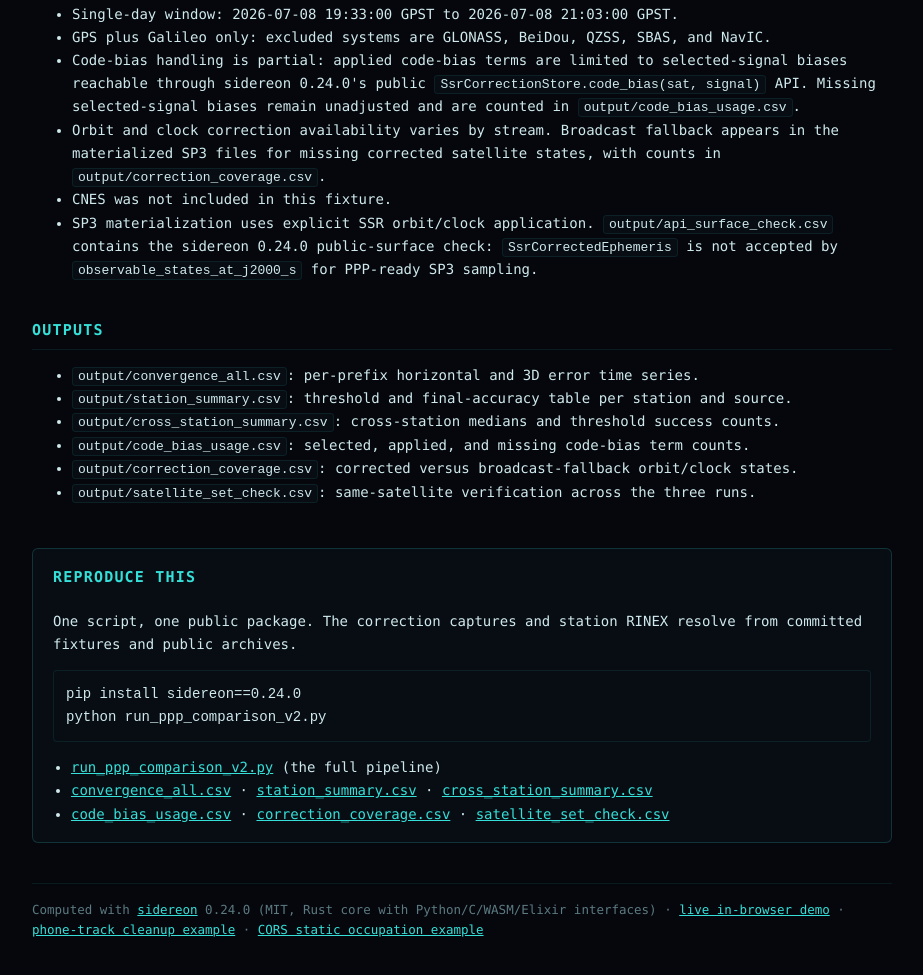
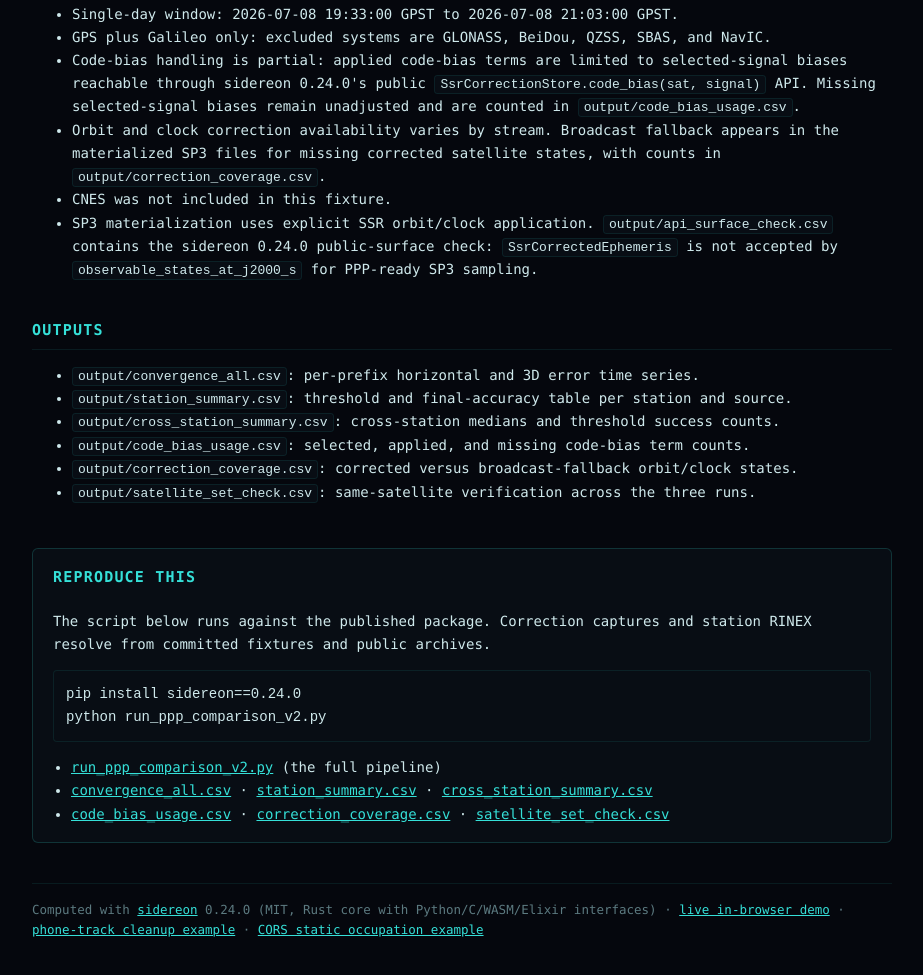
Before and after one commit to neilberkman/sidereon-demo, a website: page public/has-vs-ssr-ppp/index.html in a window 1280 px wide. Shown: the part 2480-3455 px from the top of the page, without its empty margins (178-1101 px from the left). Drawn offline with Linux system fonts and the light colour scheme.

Commit message:
analyses: plain wording on the reproduce block

```diff
--- a/public/has-vs-ssr-ppp/index.html
+++ b/public/has-vs-ssr-ppp/index.html
@@ -358,7 +358,7 @@ tr:nth-child(even) td { background: rgba(8,13,20,0.5); }
 
   <div class="downloads">
     <h2>Reproduce this</h2>
-    <p>One script, one public package. The correction captures and station RINEX resolve from committed fixtures and public archives.</p>
+    <p>The script below runs against the published package. Correction captures and station RINEX resolve from committed fixtures and public archives.</p>
     <pre>pip install sidereon==0.24.0
 python run_ppp_comparison_v2.py</pre>
     <ul>
```
